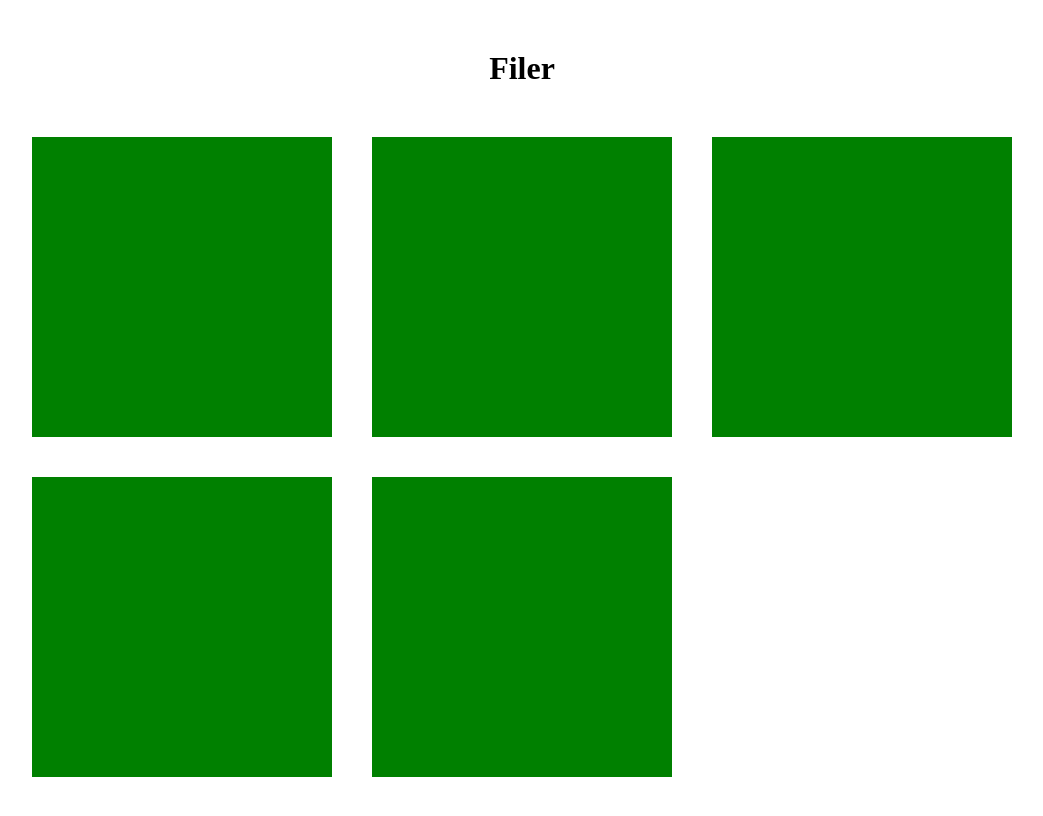
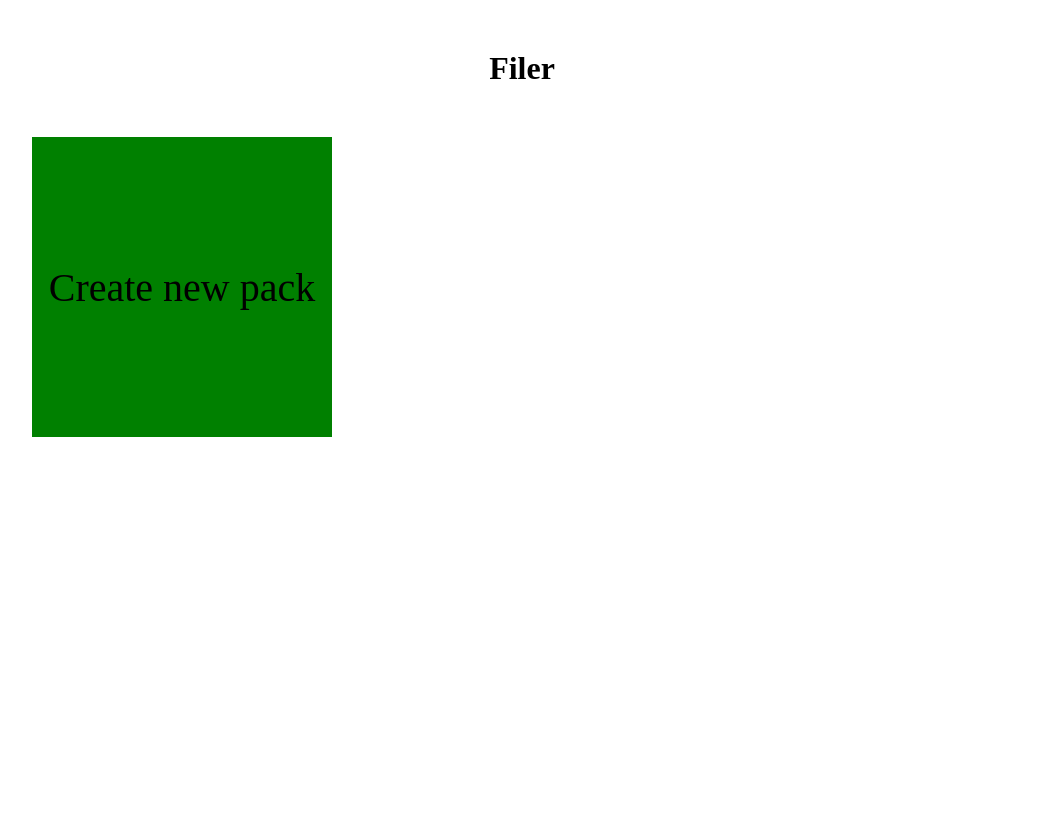
Before and after one commit to vazik66/filer, a React (Create React App) app: page / in a window 1280 px wide. Shown: the whole page, without its empty margins (118-1161 px from the left). Built offline with nearby package versions, Linux system fonts and the light colour scheme.

Commit message:
First pack

```diff
--- a/src/components/App.js
+++ b/src/components/App.js
@@ -1,19 +1,11 @@
 import classes from './App.module.css';
 import FilePackList from "./FilePackList";
-
-const filePacks = [
-    {text: 'adawdawd'},
-    {text: 'adawdawd'},
-    {text: 'adawdawd'},
-    {text: 'adawdawd'},
-    {text: 'adawdawd'},
-];
 
 function App() {
     return (
         <div className={classes.app}>
             <h1>Filer</h1>
-            <FilePackList filePacks={filePacks} />
+            <FilePackList />
         </div>
     );
 }
--- a/src/components/App.module.css
+++ b/src/components/App.module.css
@@ -17,17 +17,3 @@ h1 {
     display: flex;
     flex-flow: column;
 }
-
-.filePacks {
-    display: grid;
-    justify-content: center;
-    width: 100%;
-    grid-gap: 40px;
-    margin-bottom: 40px;
-    grid-template-columns: repeat(auto-fill, 300px);
-}
-
-.e {
-    background-color: green;
-    height: 300px;
-}
--- /dev/null
+++ b/src/components/FilePack.jsx
@@ -0,0 +1,15 @@
+import React from 'react';
+import classes from "./FilePack.module.css";
+
+const FilePack = ({pack}) => {
+    return (
+        <div
+            className={classes.pack}
+            onClick={() => alert(1)}
+        >
+            <p>{pack.name}</p>
+        </div>
+    );
+};
+
+export default FilePack;
--- /dev/null
+++ b/src/components/FilePack.module.css
@@ -0,0 +1,19 @@
+.pack {
+    display: flex;
+    background-color: green;
+    height: 300px;
+    cursor: pointer;
+    transition: .5s;
+}
+
+.pack:hover {
+    background-color: blue;
+    transition: .5s;
+}
+
+p {
+    margin: auto;
+    padding: 0;
+
+    font-size: 40px;
+}
--- a/src/components/FilePackList.jsx
+++ b/src/components/FilePackList.jsx
@@ -1,16 +1,26 @@
 import React from 'react';
-import classes from "./App.module.css";
+import classes from "./FilePackList.module.css";
 import {v4 as uuid} from "uuid";
+import FilePack from "./FilePack";
 
-const FilePackList = ({filePacks}) => {
+const packs = [
+    // {name: '1', id: '51', files: []},
+    // {name: '2', id: '52', files: []},
+    // {name: '3', id: '53', files: []},
+    // {name: '4', id: '54', files: []},
+    // {name: '5', id: '55', files: []},
+];
+
+const firstPack = {name: 'Create new pack', id: 'needToGenerateRandom', files: []};
+
+const FilePackList = () => {
     return (
-        <div className={classes.filePacks}>
-            {filePacks.map(() => (
-                <div
-                    className={classes.e}
-                    key={uuid()}
-                />
-            ))}
+        <div className={classes.packs}>
+            {
+                packs.length
+                    ? packs.map(pack => <FilePack pack={pack} key={uuid()} />)
+                    : <FilePack pack={firstPack} />
+            }
         </div>
     );
 };
--- /dev/null
+++ b/src/components/FilePackList.module.css
@@ -0,0 +1,8 @@
+.packs {
+    display: grid;
+    justify-content: center;
+    width: 100%;
+    grid-gap: 40px;
+    margin-bottom: 40px;
+    grid-template-columns: repeat(auto-fill, 300px);
+}
```
